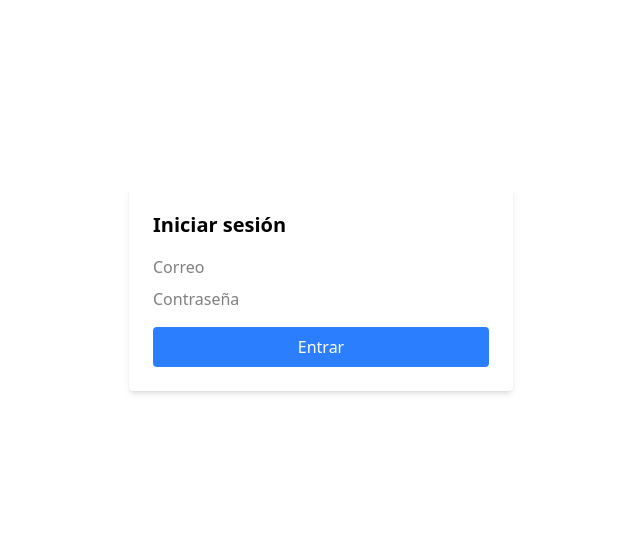
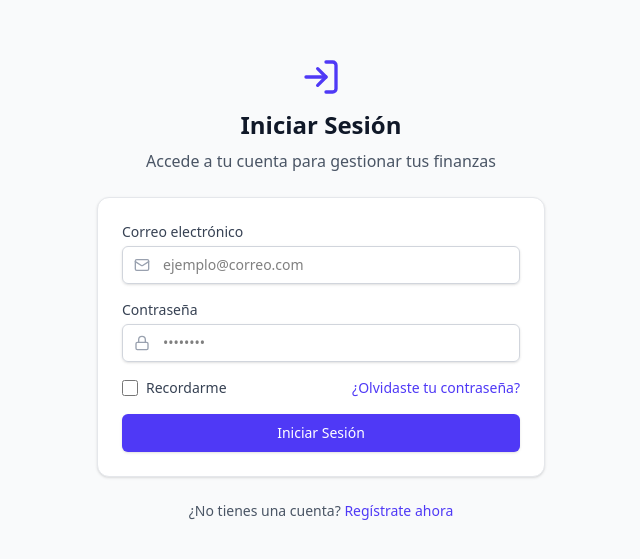
Before and after one commit to Juan17Informatico/finanzas-ui, a React (Vite) app: page /login in a window 1280 px wide. Shown: the part 111-670 px from the top of the page, without its empty margins (319-959 px from the left). Built offline with nearby package versions, Linux system fonts and the light colour scheme; no server answers.

Commit message:
feature: Diseño nuevo del login

```diff
--- a/src/pages/Login.jsx
+++ b/src/pages/Login.jsx
@@ -1,47 +1,149 @@
 import { useState } from "react";
-import { useNavigate } from "react-router-dom";
+import { useNavigate, Link } from "react-router-dom";
 import API from "../services/api";
 import { useAuth } from "../contexts/AuthContext";
+import { LogIn, Mail, Lock } from "lucide-react";
 
 export default function Login() {
     const [email, setEmail] = useState("");
     const [password, setPassword] = useState("");
+    const [loading, setLoading] = useState(false);
     const { login } = useAuth();
     const navigate = useNavigate();
 
     const handleSubmit = async (e) => {
         e.preventDefault();
+        setLoading(true);
         try {
             const res = await API.post("/v1/login", { email, password });
             login(res.data.token);
             navigate("/");
         } catch (error) {
             alert("Error al iniciar sesión");
+        } finally {
+            setLoading(false);
         }
     };
 
     return (
-        <div className="flex justify-center items-center h-screen">
-            <form onSubmit={handleSubmit} className="bg-white shadow-md p-6 rounded w-96">
-                <h2 className="text-xl font-bold mb-4">Iniciar sesión</h2>
+        <div className="min-h-screen bg-gray-50 flex justify-center items-center px-4 sm:px-6 lg:px-8">
+            <div className="max-w-md w-full">
+                {/* Header */}
+                <div className="text-center mb-6">
+                    <div className="flex justify-center">
+                        <LogIn className="h-10 w-10 text-indigo-600" />
+                    </div>
+                    <h1 className="mt-3 text-2xl font-bold text-gray-900">Iniciar Sesión</h1>
+                    <p className="mt-2 text-gray-600">
+                        Accede a tu cuenta para gestionar tus finanzas
+                    </p>
+                </div>
+
+                {/* Login Card */}
+                <div className="bg-white rounded-xl shadow-sm border border-gray-200 p-6">
+                    <form onSubmit={handleSubmit} className="space-y-4">
+                        <div>
+                            <label
+                                htmlFor="email"
+                                className="block text-sm font-medium text-gray-700 mb-1"
+                            >
+                                Correo electrónico
+                            </label>
+                            <div className="relative rounded-md shadow-sm">
+                                <div className="absolute inset-y-0 left-0 pl-3 flex items-center pointer-events-none">
+                                    <Mail className="h-4 w-4 text-gray-400" />
+                                </div>
                                 <input
+                                    id="email"
                                     type="email"
                                     value={email}
                                     onChange={(e) => setEmail(e.target.value)}
-                    className="input"
-                    placeholder="Correo"
+                                    required
+                                    placeholder="ejemplo@correo.com"
+                                    className="block w-full pl-10 pr-3 py-2 border border-gray-300 rounded-md focus:outline-none focus:ring-indigo-500 focus:border-indigo-500 sm:text-sm"
                                 />
+                            </div>
+                        </div>
+
+                        <div>
+                            <label
+                                htmlFor="password"
+                                className="block text-sm font-medium text-gray-700 mb-1"
+                            >
+                                Contraseña
+                            </label>
+                            <div className="relative rounded-md shadow-sm">
+                                <div className="absolute inset-y-0 left-0 pl-3 flex items-center pointer-events-none">
+                                    <Lock className="h-4 w-4 text-gray-400" />
+                                </div>
                                 <input
+                                    id="password"
                                     type="password"
                                     value={password}
                                     onChange={(e) => setPassword(e.target.value)}
-                    className="input mt-2"
-                    placeholder="Contraseña"
+                                    required
+                                    placeholder="••••••••"
+                                    className="block w-full pl-10 pr-3 py-2 border border-gray-300 rounded-md focus:outline-none focus:ring-indigo-500 focus:border-indigo-500 sm:text-sm"
                                 />
-                <button type="submit" className="bg-blue-500 text-white w-full py-2 mt-4 rounded">
-                    Entrar
+                            </div>
+                        </div>
+
+                        <div className="flex items-center justify-between">
+                            <div className="flex items-center">
+                                <input
+                                    id="remember-me"
+                                    name="remember-me"
+                                    type="checkbox"
+                                    className="h-4 w-4 text-indigo-600 focus:ring-indigo-500 border-gray-300 rounded"
+                                />
+                                <label
+                                    htmlFor="remember-me"
+                                    className="ml-2 block text-sm text-gray-700"
+                                >
+                                    Recordarme
+                                </label>
+                            </div>
+                            <div className="text-sm">
+                                <a
+                                    href="#"
+                                    className="font-medium text-indigo-600 hover:text-indigo-500"
+                                >
+                                    ¿Olvidaste tu contraseña?
+                                </a>
+                            </div>
+                        </div>
+
+                        <button
+                            type="submit"
+                            disabled={loading}
+                            className="w-full flex justify-center py-2 px-4 border border-transparent rounded-md shadow-sm text-sm font-medium text-white bg-indigo-600 hover:bg-indigo-700 focus:outline-none focus:ring-2 focus:ring-offset-2 focus:ring-indigo-500 transition-colors"
+                        >
+                            {loading ? (
+                                <div className="flex items-center">
+                                    <div className="animate-pulse h-4 w-4 rounded-full bg-indigo-200"></div>
+                                    <div className="animate-pulse h-4 w-4 rounded-full bg-indigo-300 ml-1"></div>
+                                    <div className="animate-pulse h-4 w-4 rounded-full bg-indigo-400 ml-1"></div>
+                                </div>
+                            ) : (
+                                "Iniciar Sesión"
+                            )}
                         </button>
                     </form>
                 </div>
+
+                {/* Footer */}
+                <div className="mt-6 text-center">
+                    <p className="text-sm text-gray-600">
+                        ¿No tienes una cuenta?{" "}
+                        <Link
+                            to="/register"
+                            className="font-medium text-indigo-600 hover:text-indigo-500"
+                        >
+                            Regístrate ahora
+                        </Link>
+                    </p>
+                </div>
+            </div>
+        </div>
     );
 }
```
Lines whose indentation alone changed are shown as unchanged.
